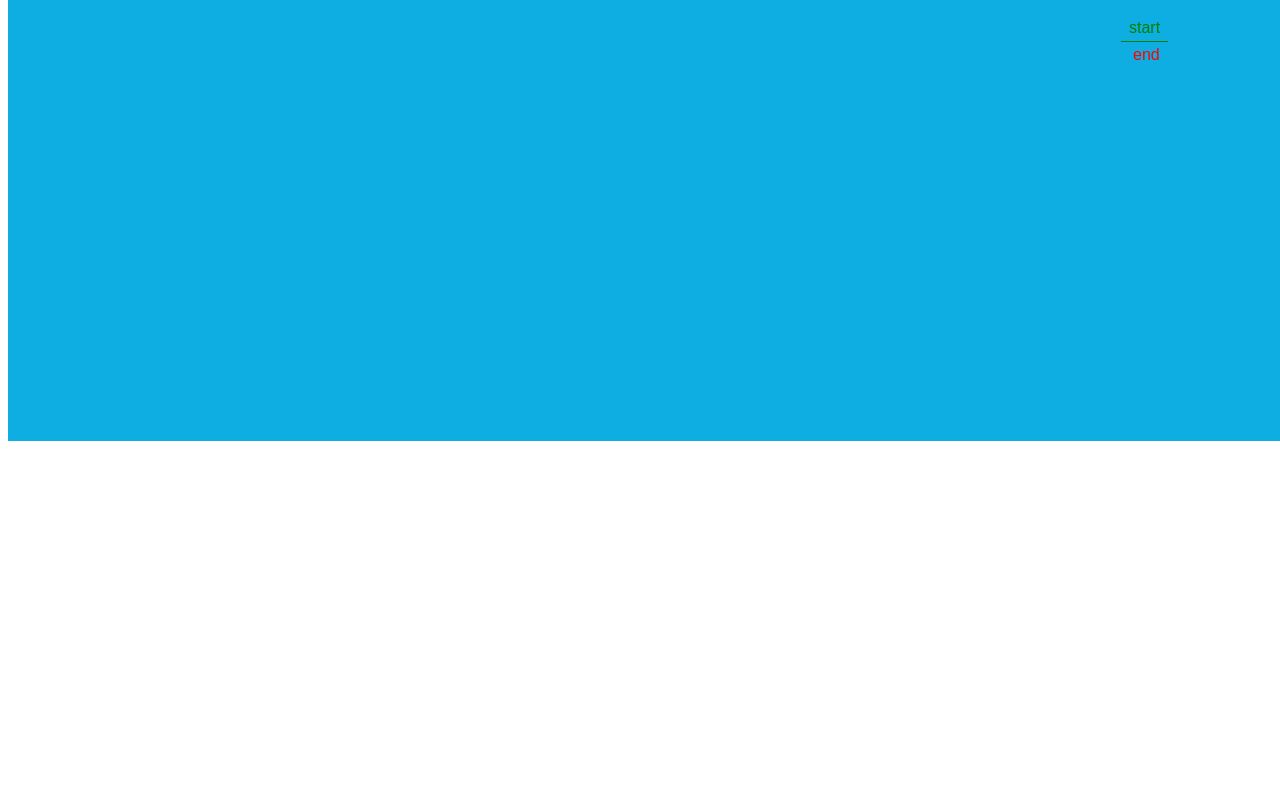
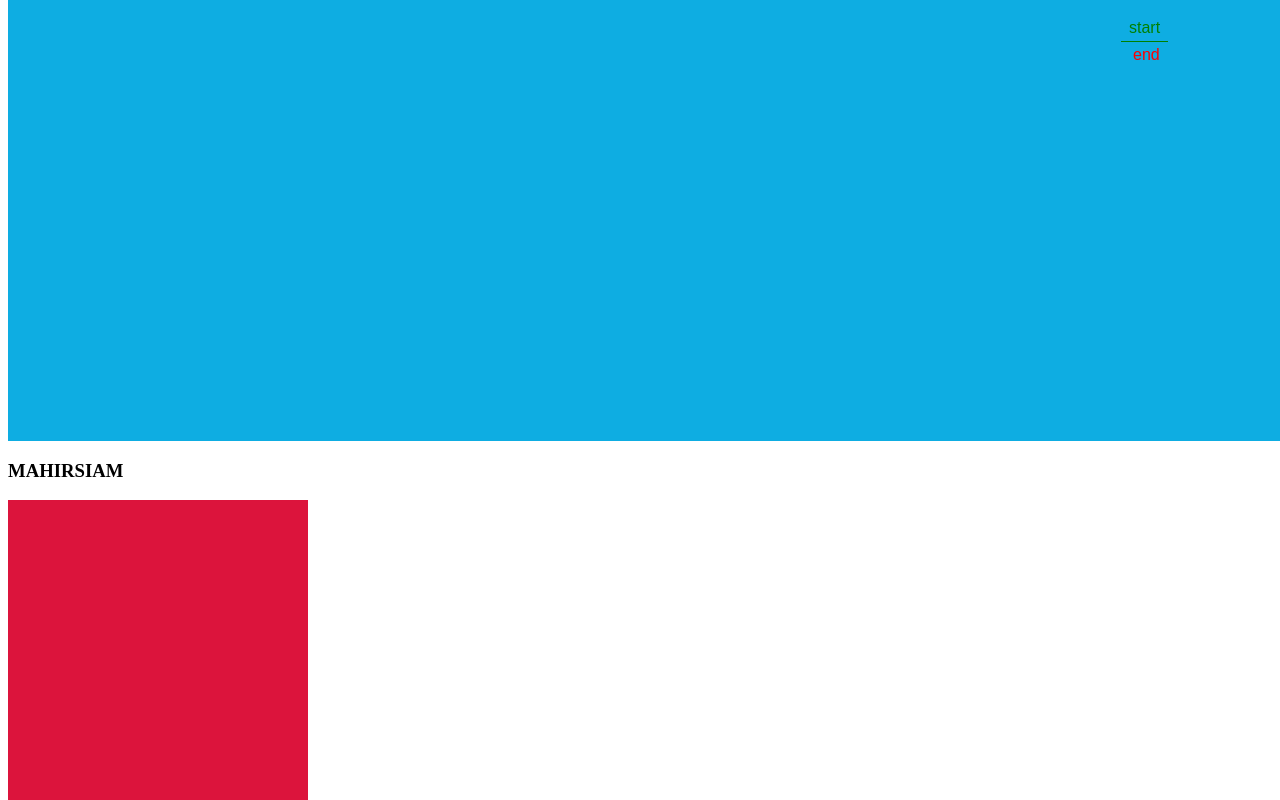
Before and after one commit to mahirsiam2004/The-Ultimate-JS-Playground, a plain HTML site: page GSAP/SCROLL/index.html in a window 1280 px wide. Shown: the part 1967-2767 px from the top of the page. Before the commit the page ends 2408 px from the top, so only its background shows below. Drawn offline with nearby package versions, Linux system fonts and the light colour scheme.

Commit message:
Update index.html

```diff
--- a/GSAP/SCROLL/index.html
+++ b/GSAP/SCROLL/index.html
@@ -27,6 +27,15 @@
         </div>
     </div>
 
+        <div id="page-4">
+        <h3>MAHIRSIAM</h3>
+    </div>
+
+    <div id="page-5">
+        <div id="box">
+
+        </div>
+    </div>
 <!-- gsap -->
     <script src="https://cdnjs.cloudflare.com/ajax/libs/gsap/3.13.0/gsap.min.js"
         integrity="sha512-NcZdtrT77bJr4STcmsGAESr06BYGE8woZdSdEgqnpyqac7sugNO+Tr4bGwGF3MsnEkGKhU2KL2xh6Ec+BqsaHA=="
```
